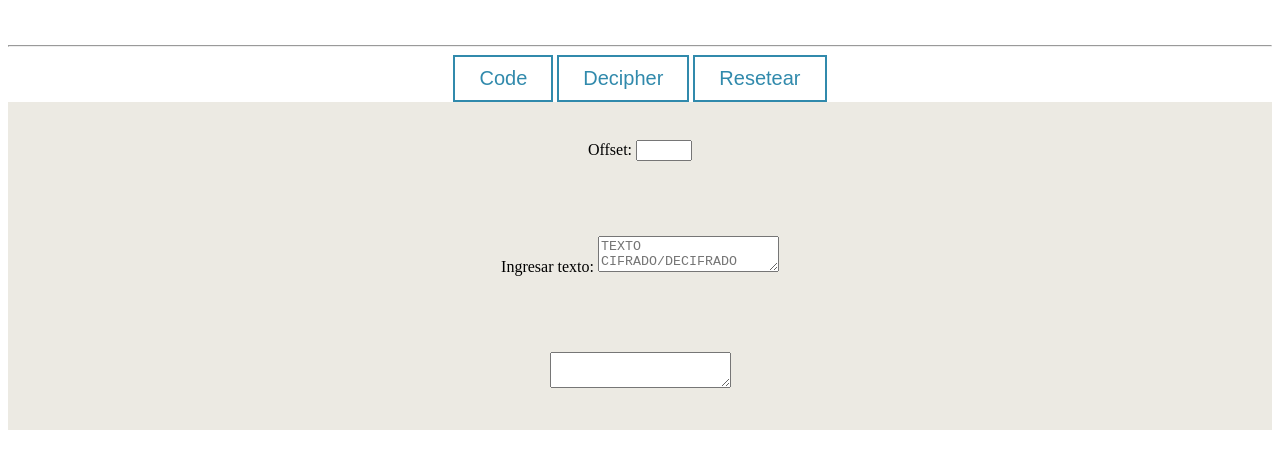
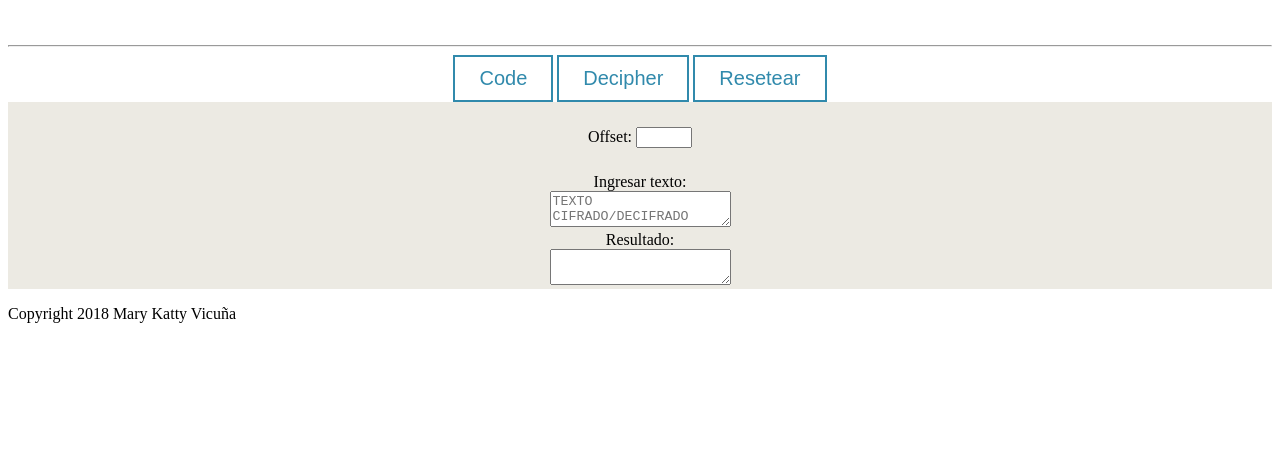
Before and after one commit to MaryKattyVO/lim-2018-05-bc-core-pm-cipher, a website: page src/index.html in a window 1280 px wide. Shown: the part 194-662 px from the top of the page. Drawn offline with Linux system fonts and the light colour scheme.

Commit message:
modificado

```diff
--- a/src/index.html
+++ b/src/index.html
@@ -32,16 +32,22 @@
 
             <div id="msjI">
                 <!-- textArea: Ingresa mensaje a Cifrar y Descifrar-->
-                <label for="msjInput">Ingresar texto:</label>
+                <label for="msjInput" >Ingresar texto:</label>
+                <br/>
                 <textarea name="" id="msjInput" placeholder="TEXTO CIFRADO/DECIFRADO"></textarea>
             </div>
 
             <div id="msjO">
                 <!-- textArea: Muestra resultado del Encriptado y desencriptado-->
+                <label for="msjInput" >Resultado:</label>
+                <br/>
                 <textarea name="" id="msjOut"></textarea>
             </div>
         </form>
+        <footer>
+            <p>Copyright 2018 Mary Katty Vicuña</p>
+        </footer>
     </body>
-    <script src="app.js"></script>
+    <script src="cipher.js"></script>
     <script src="index.js"></script>
 </html>
--- a/src/style.css
+++ b/src/style.css
@@ -1,3 +1,4 @@
+/*Estilo Titulo*/
 h1 {
     background-color: rgb(168, 248, 244);
     color: #fff;
@@ -9,6 +10,8 @@ h1 {
     border-color: aquamarine
 
 }
+
+/* Estilos Botones*/
 #btnCoder {
   color: #318aac !important;
   font-size: 20px;
@@ -62,15 +65,14 @@ h1 {
 
 #keyss {
     text-align: center;
-    padding: 3%;
+    padding: 2%;
 }
 #msjI {
     text-align: center;
-    padding: 3%;
 }
 #msjO {
     text-align: center;
-    padding: 3%;
+
 }
 
 div{background-color: rgb(236, 234, 227)}
```
